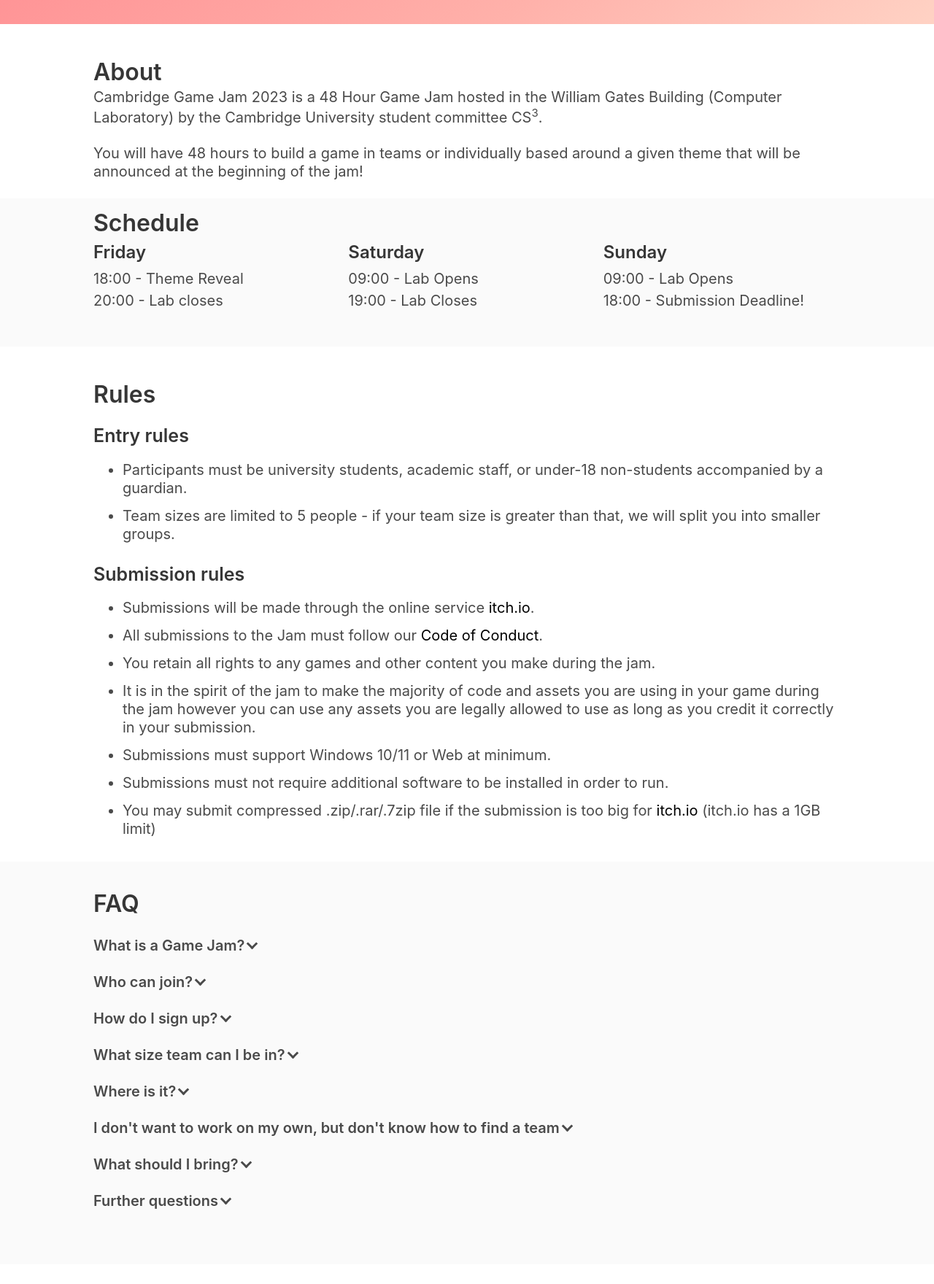
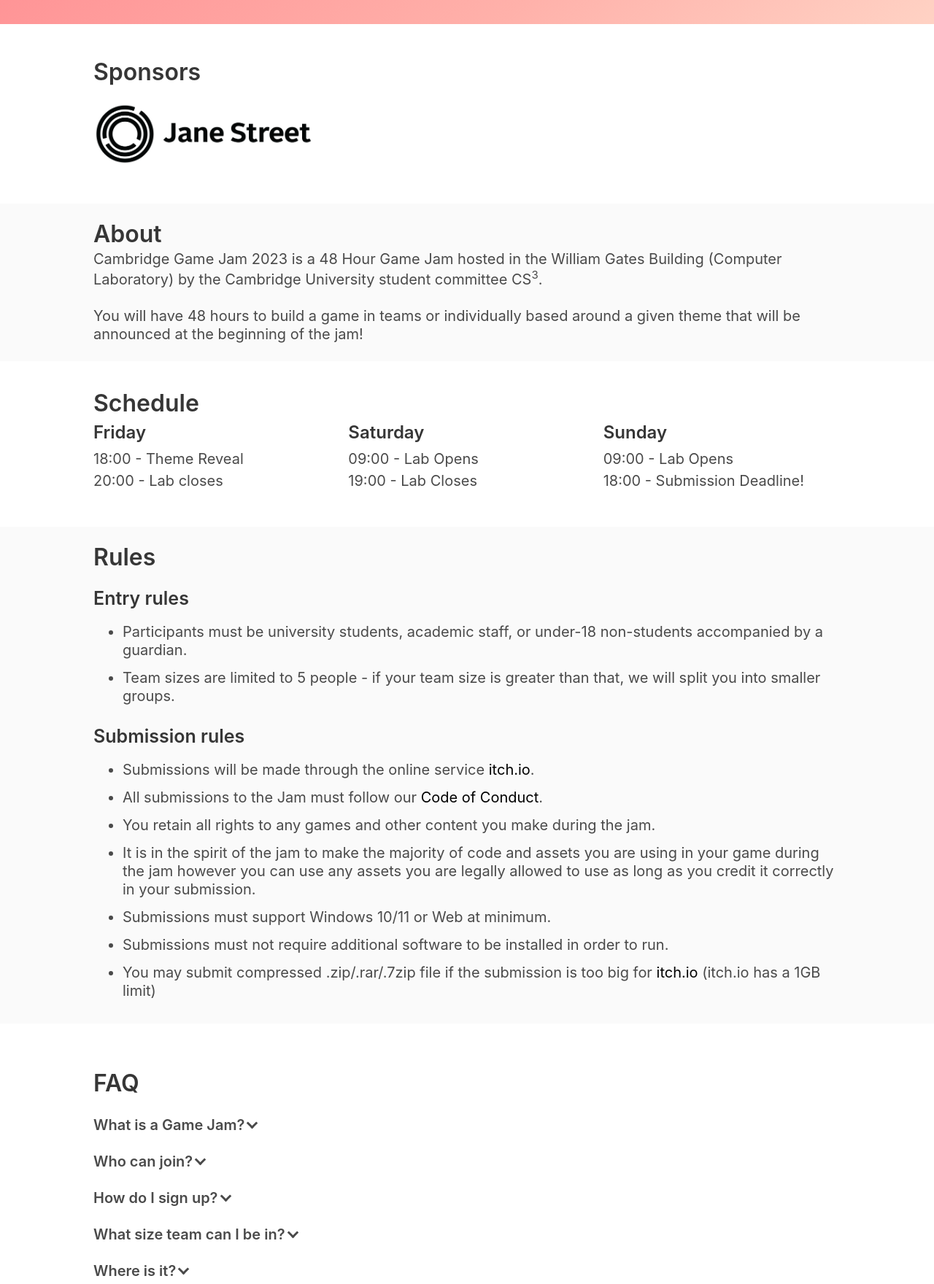
Before and after one commit to TimMcGilly/CamGamJamWebsite, a website: page index.html in a window 1280 px wide. Shown: the part 686-2446 px from the top of the page at 73% size. Drawn offline with Linux system fonts and the light colour scheme.

Commit message:
Sponsors!

```diff
--- a/index.html
+++ b/index.html
@@ -117,14 +117,21 @@
                             <p class="subtitle is-4 has-text-weight-semibold">
                                 Until Game Jam!
                             </p>
-                            <a href="#About"><i class="arrbig-down"></i></a>
+                            <a href="#About" aria-label="Scroll down to content"><i class="arrbig-down"></i></a>
                         </div>
                     </div>
                 </div>
             </div>
         </div>
     </section>
-    <div class="container mt-6  content-narrow">
+    <div class="container mt-6 content-narrow">
+        <h1 id="Sponsors" class="title is-3">
+            Sponsors
+        </h1>
+        <figure class="is-centered"><a href="https://www.janestreet.com/" aria-label="Jane Street"> <img src="Jane Street.png" alt="Logo" width="300px"></a></figure>
+    </div>
+    <div class=" has-background-white-bis mt-6 pt-5 pb-5">
+        <div class="content-narrow container">
         <h1 id="About" class="title is-3">
             About
         </h1>
@@ -137,8 +144,9 @@
             announced at the beginning of the jam!
         </p>
     </div>
+    </div>
 
-    <div class=" has-background-white-bis mt-5 pt-4 pb-6">
+    <div class=" mt-5 pt-4 pb-5">
         <div class="content-narrow container">
             <h1 id="Schedule" class="title is-3 mb-2 ">
                 Schedule
@@ -168,12 +176,13 @@
             </div>
         </div>
     </div>
-    <div class="container mt-6  content-narrow">
+    <div class=" has-background-white-bis mt-5 pt-5 pb-5">
+        <div class="content-narrow container">
         <h1 id="Rules" class="title is-3">
             Rules
         </h1>
         <div class="content subtitle is-5 mt-1">
-            <h4>Entry rules</h4>
+            <h4 class="">Entry rules</h4>
             <ul>
                 <li>Participants must be university students, academic staff, or under-18 non-students accompanied by a
                     guardian.</li>
@@ -198,7 +207,8 @@
             </ul>
         </div>
     </div>
-    <div class=" has-background-white-bis mt-5 pt-4 pb-6">
+    </div>
+    <div class=" mt-5 pt-4 pb-6">
         <div class="content-narrow container">
 
             <h1 id="FAQ" class="title is-3 mt-5">
@@ -265,7 +275,7 @@
             </div>
         </div>
     </div>
-    <footer class="footer pb-6 has-background-white">
+    <footer class="footer pb-6 ">
         <div class="content has-text-centered">
             <p>
                 <strong>Cambridge Game Jam</strong> 2023. Contact us by <a
```
Also changed, not shown: Jane Street.png (added).
